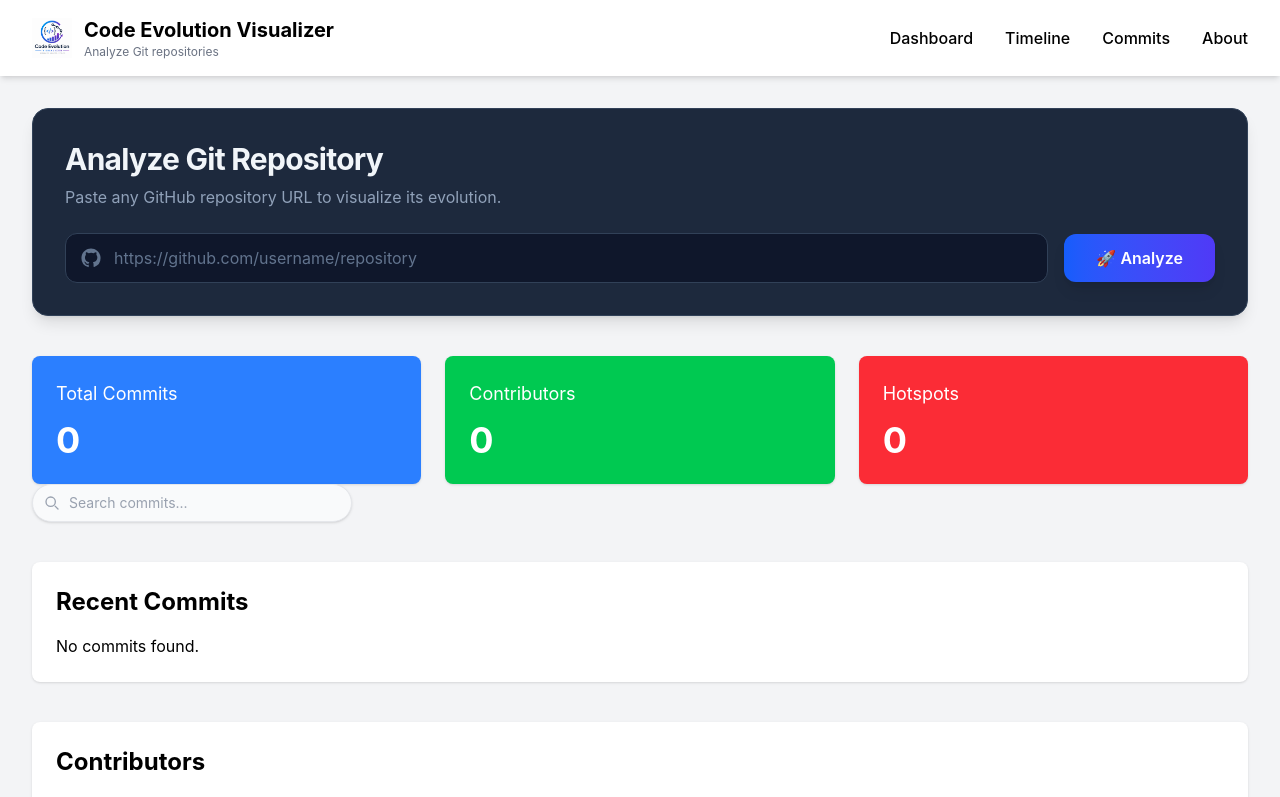
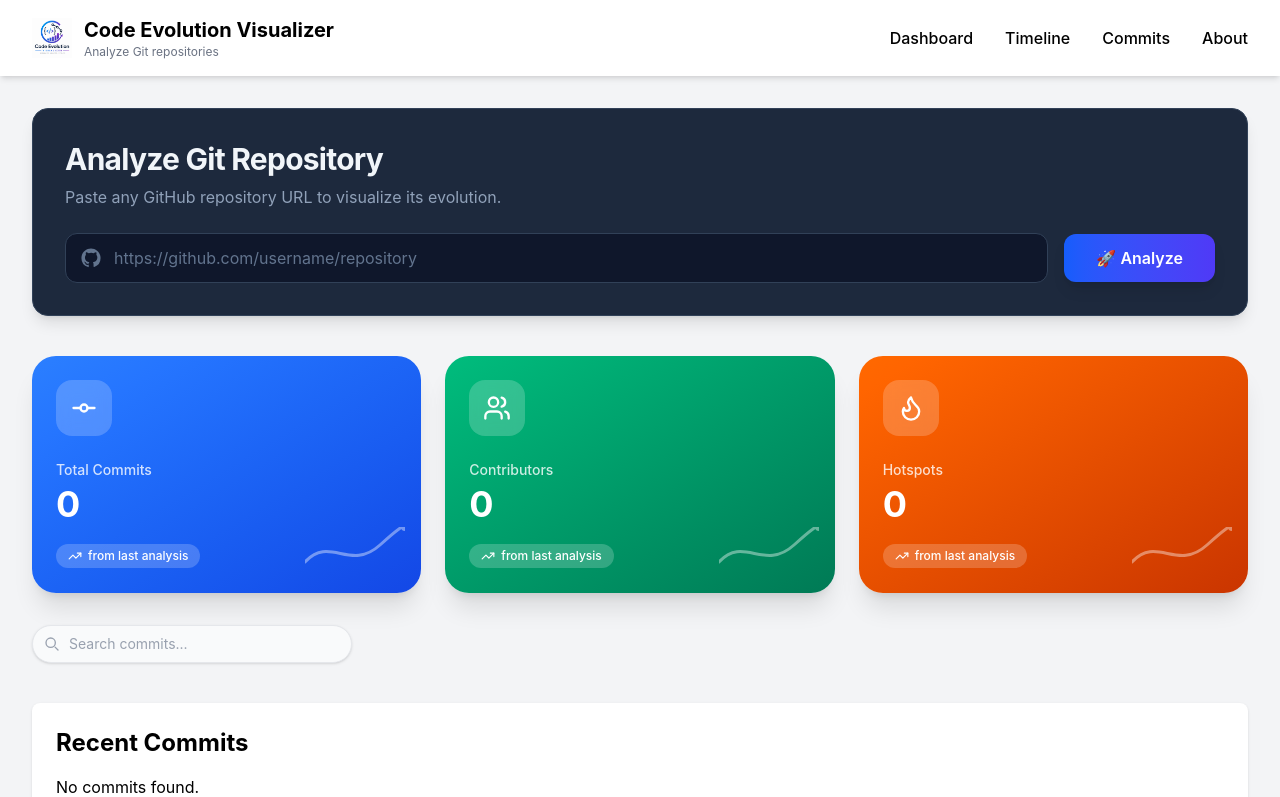
Before and after one commit to Shibnath-Maity/Code-Evolution-Visualizer, a React (Vite) app in the folder client/: page / in a window 1280 px wide. Shown: the top 797 px of the page. Built offline with nearby package versions, Linux system fonts and the light colour scheme.

Commit message:
Redesign dashboard UI with modern stat cards

```diff
--- a/client/package.json
+++ b/client/package.json
@@ -12,6 +12,7 @@
   "dependencies": {
     "@tailwindcss/vite": "^4.3.3",
     "axios": "^1.18.1",
+    "lucide-react": "^1.26.0",
     "react": "^19.2.7",
     "react-dom": "^19.2.7",
     "react-router-dom": "^7.18.1",
--- /dev/null
+++ b/client/src/components/StatCard.jsx
@@ -0,0 +1,51 @@
+import { GitCommit, Users, Flame, TrendingUp } from "lucide-react";
+
+const icons = {
+  commits: GitCommit,
+  contributors: Users,
+  hotspots: Flame,
+};
+
+function StatCard({ title, value, type, color, trend }) {
+  const Icon = icons[type];
+
+  return (
+    <div
+      className={`relative overflow-hidden rounded-3xl p-6 text-white shadow-xl ${color} transition-all duration-300 hover:-translate-y-2 hover:shadow-2xl`}
+    >
+      {/* Icon */}
+      <div className="w-14 h-14 rounded-2xl bg-white/20 backdrop-blur flex items-center justify-center mb-6">
+        <Icon size={28} aria-hidden="true" />
+      </div>
+
+      <p className="text-sm font-medium text-white/80">{title}</p>
+      <h3 className="text-4xl font-bold mt-1">{value}</h3>
+
+      {trend && (
+        <div className="mt-5 inline-flex items-center gap-1.5 bg-white/20 rounded-full px-3 py-1 text-xs font-medium">
+          <TrendingUp size={14} aria-hidden="true" />
+          {trend}
+        </div>
+      )}
+
+      {/* Decorative line */}
+      <svg
+        className="absolute right-4 bottom-4 opacity-40"
+        width="100"
+        height="50"
+        fill="none"
+        aria-hidden="true"
+      >
+        <path
+          d="M0 35 C25 8 45 45 75 18 S100 0 100 0"
+          stroke="white"
+          strokeWidth="3"
+          strokeLinecap="round"
+        />
+        <circle cx="100" cy="0" r="4" fill="white" />
+      </svg>
+    </div>
+  );
+}
+
+export default StatCard;
--- a/client/src/pages/Board.jsx
+++ b/client/src/pages/Board.jsx
@@ -4,6 +4,7 @@ import TimelineChart from "../components/TimelineChart";
 import RepositoryOverview from "../components/RepositoryOverview";
 import Navbar from "../components/Navbar";
 import RepositoryInput from "../components/RepositoryInput";
+import StatCard from "../components/StatCard";
 function Board() {
   const [repoUrl, setRepoUrl] = useState("");
 
@@ -172,22 +173,29 @@ console.log("Commits:", recentCommits);
       )}
 
       {/* Stats Cards */}
-      <div className="grid grid-cols-3 gap-6">
-        <div className="bg-blue-500 text-white p-6 rounded-lg shadow">
-          <h2 className="text-lg">Total Commits</h2>
-          <p className="text-4xl font-bold mt-3">{stats.commits}</p>
-        </div>
-
-        <div className="bg-green-500 text-white p-6 rounded-lg shadow">
-          <h2 className="text-lg">Contributors</h2>
-          <p className="text-4xl font-bold mt-3">{stats.contributors}</p>
-        </div>
-
-        <div className="bg-red-500 text-white p-6 rounded-lg shadow">
-          <h2 className="text-lg">Hotspots</h2>
-          <p className="text-4xl font-bold mt-3">{stats.hotspots}</p>
-        </div>
-      </div>
+   <div className="grid grid-cols-1 sm:grid-cols-3 gap-6 mb-8">
+  <StatCard
+    title="Total Commits"
+    value={stats.commits}
+    type="commits"
+    color="bg-gradient-to-br from-blue-500 to-blue-700"
+    trend="from last analysis"
+  />
+  <StatCard
+    title="Contributors"
+    value={stats.contributors}
+    type="contributors"
+    color="bg-gradient-to-br from-emerald-500 to-emerald-700"
+    trend="from last analysis"
+  />
+  <StatCard
+    title="Hotspots"
+    value={stats.hotspots}
+    type="hotspots"
+    color="bg-gradient-to-br from-orange-500 to-orange-700"
+    trend="from last analysis"
+  />
+</div>
       {/* search box */}
       {/* <div className="mb-4">
   <input
```
Also changed, not shown: 1 other file (tests, documents, lock files or other folders).
